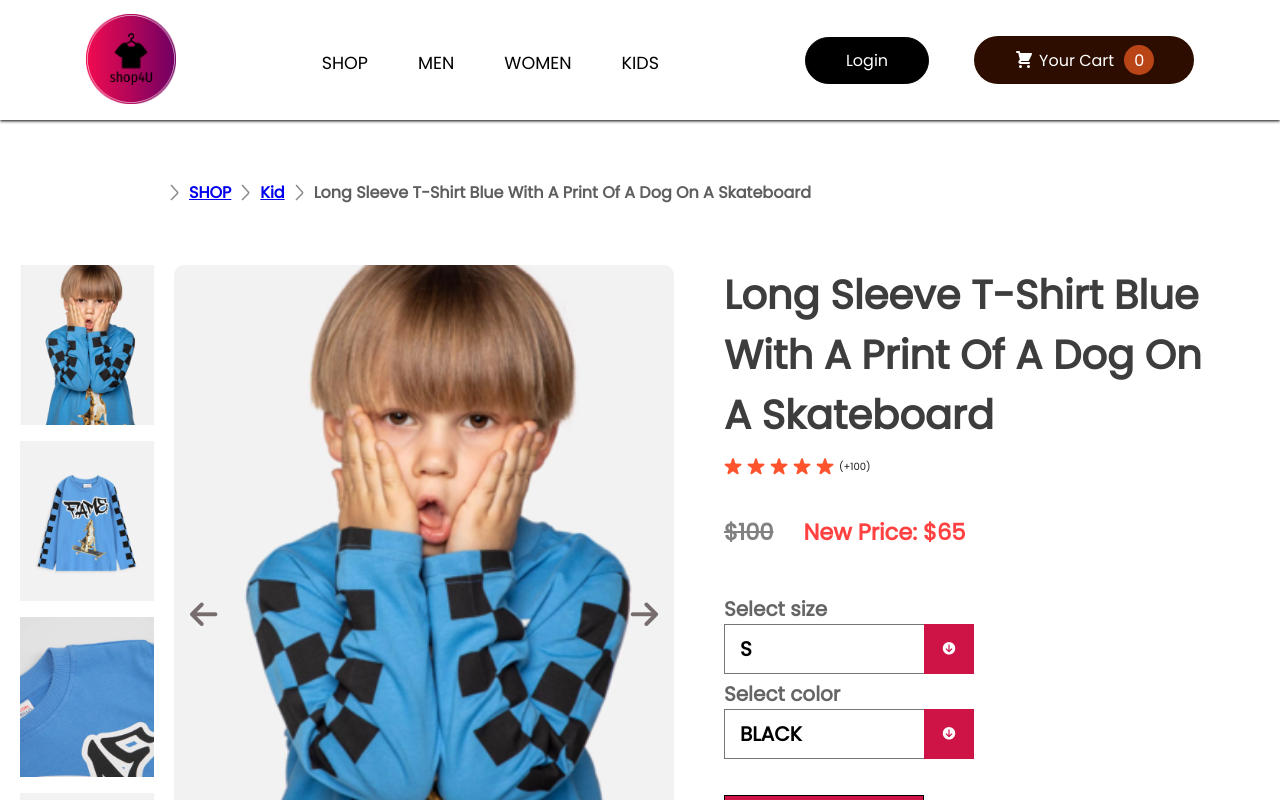
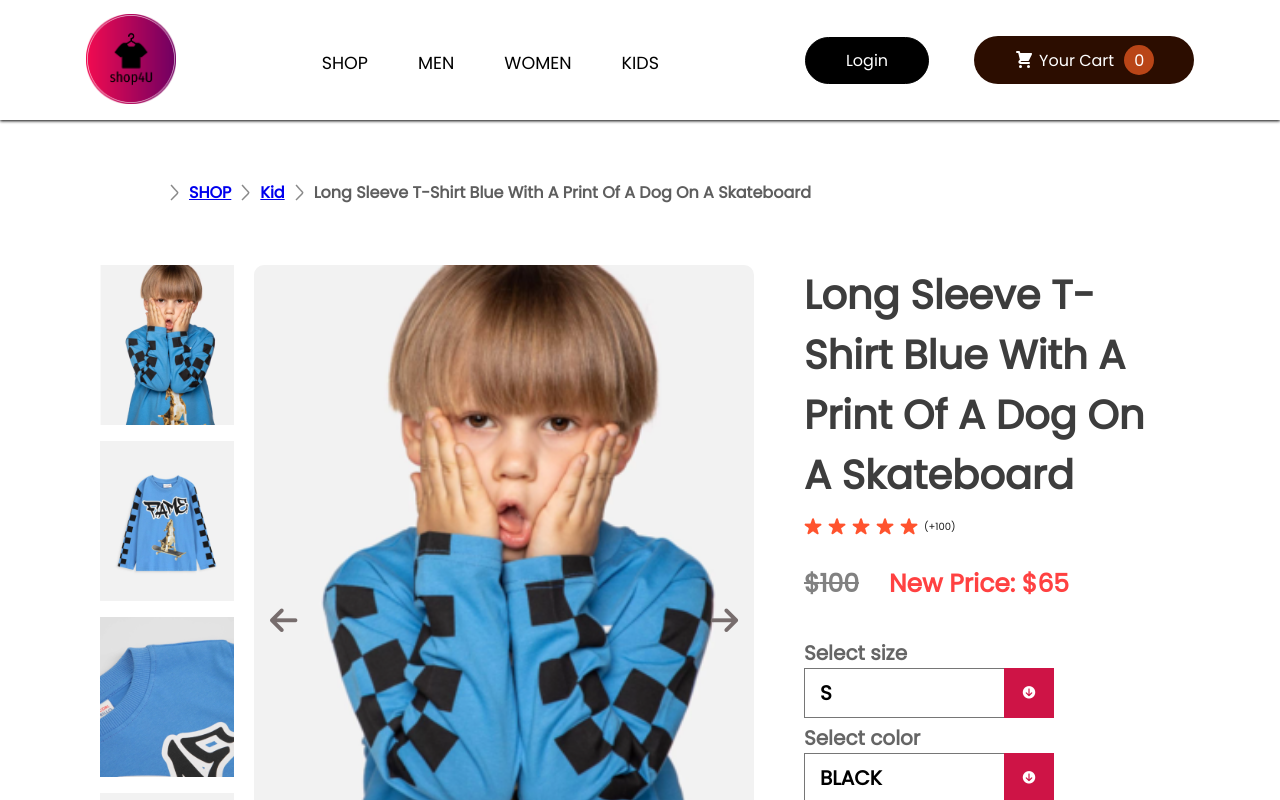
Before and after one commit to pope881/Ecommerce, a React (Create React App) app: page /product/25 in a window 1280 px wide. Shown: the top 800 px of the page. Built offline with nearby package versions, Linux system fonts and the light colour scheme.

Commit message:
product display module updated

```diff
--- a/src/Components/Popular/Popular.module.css
+++ b/src/Components/Popular/Popular.module.css
@@ -24,7 +24,7 @@
 .popular__item {
 	margin-top: 5rem;
 	gap: 2rem;
-	margin: 20px 170px;
+	margin: 2rem 17rem;
 	display: grid;
 	grid-template-columns: 1fr 1fr 1fr 1fr;
 	row-gap: 8rem;
--- a/src/Components/ProductDisplay/ProductDisplay.module.css
+++ b/src/Components/ProductDisplay/ProductDisplay.module.css
@@ -1,23 +1,23 @@
 .productdisplay {
 	display: flex;
-	margin: 0 20px;
+	margin: 0 10rem;
 }
 
 .productdisplay__sliderContainer {
 	/* width: 700px;
 	height: 580px; */
-	margin: 0 20px;
+	margin: 0 2rem;
 }
 
 .productdisplay__left {
 	display: flex;
-	gap: 17px;
+	gap: 1.6rem;
 }
 
 .productdisplay__imgList {
 	display: flex;
 	flex-direction: column;
-	gap: 16px;
+	gap: 1.6rem;
 }
 
 .productdisplay__imgList img {
@@ -27,28 +27,28 @@
 .productdisplay__right {
 	display: flex;
 	flex-direction: column;
-	margin: 0 30px;
+	margin: 0 3rem;
 }
 
 .productdisplay__right h1 {
 	color: #3d3d3d;
-	font-size: 40px;
+	font-size: 4rem;
 	font-weight: 700;
 }
 .productdisplay__stars {
 	display: flex;
 	align-items: center;
-	margin-top: 13px;
-	gap: 5px;
+	margin-top: 1.3rem;
+	gap: 0.6rem;
 	color: #1c1c1c;
-	font-size: 16px;
+	font-size: 1.6rem;
 }
 
 .productdisplay__prices {
 	display: flex;
-	margin: 40px 0;
-	gap: 30px;
-	font-size: 36px;
+	margin: 3rem 0;
+	gap: 3rem;
+	font-size: 4rem;
 	font-weight: 700;
 }
 
```
